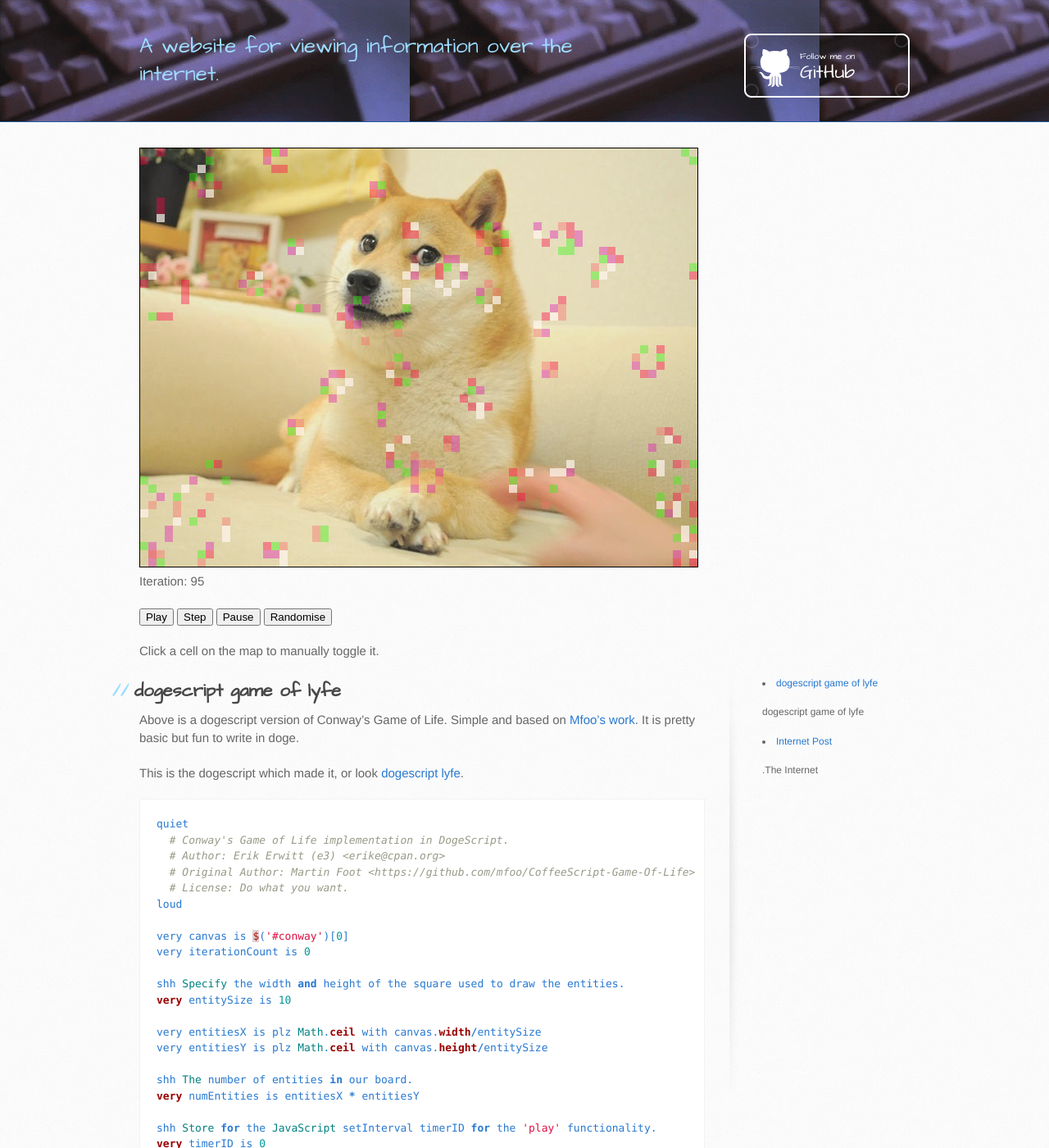
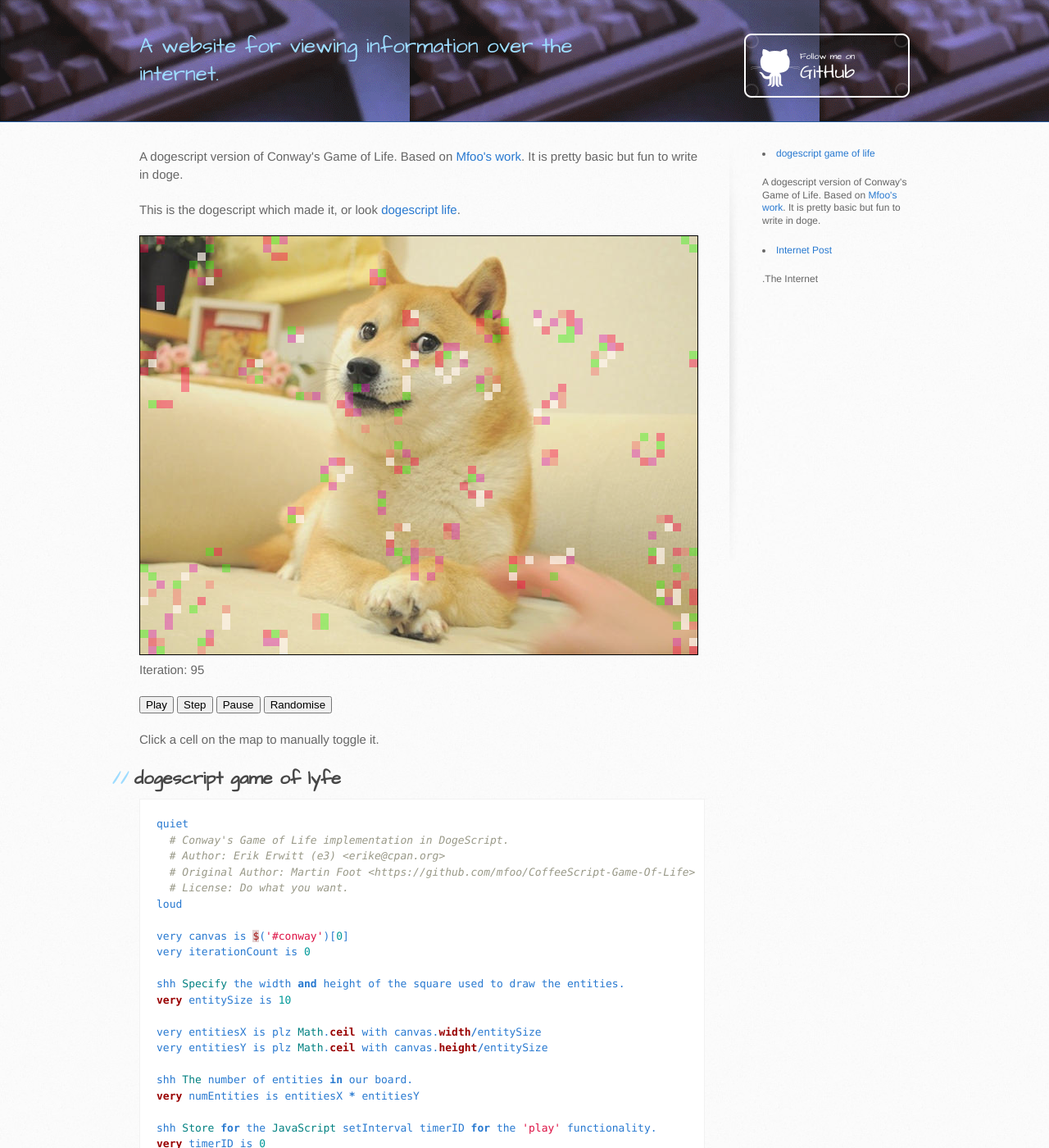
Before and after one commit to ejesse/eerwitt.github.io, a Jekyll site: the page built from index.md, in a window 1280 px wide and 1400 px high. Shown: the whole window at 82% size. Built offline with Jekyll 4.4.1, drawn with Linux system fonts in a browser that asks for light colours; nearby versions of some CDN libraries; some of the changed text lies outside the part shown.

Commit message:
updated to a html version of post and changed to not include in the layout

```diff
--- a/_includes/conways-game-of-lyfe.html
+++ /dev/null
@@ -1,16 +0,0 @@
-<canvas id="conway" width="680" height="510" style="border: 1px solid black;background:url(images/doge.jpg);"></canvas>
-<p>
-    Iteration: <span id="iterationNumber">0<span>
-</p>
-<p>
-    <button id="play">Play</button>
-    <button id="stepper">Step</button>
-    <button id="pause">Pause</button>
-    <button id="randomise">Randomise</button>
-</p>
-<p>
-    Click a cell on the map to manually toggle it.
-</p>
-
-<script src="https://ajax.googleapis.com/ajax/libs/jquery/1.7.2/jquery.min.js"></script>
-<script src="javascripts/conway.js"></script>
--- a/_layouts/default.html
+++ b/_layouts/default.html
@@ -26,12 +26,6 @@
 
 
     <div id="content-wrapper">
-      <div class="inner clearfix">
-        <secion id="game">
-          {% include conways-game-of-lyfe.html %}
-        </section>
-      </div>
-
       <div class="inner clearfix">
         <section id="main-content">
           {{content}}
--- a/_posts/2014-04-03-dogescript-game-of-lyfe.md
+++ b/_posts/2014-04-03-dogescript-game-of-lyfe.html
@@ -1,13 +1,30 @@
 ---
 layout: default
-title: dogescript game of lyfe
+title: dogescript game of life
+featured: true
 ---
 
-## dogescript game of lyfe
+<p>A dogescript version of Conway's Game of Life. Based on <a href="https://github.com/mfoo/CoffeeScript-Game-Of-Life" title="Mfoo's Work">Mfoo's work</a>. It is pretty basic but fun to write in doge.</p>
 
-Above is a dogescript version of Conway's Game of Life. Simple and based on [Mfoo's work](https://github.com/mfoo/CoffeeScript-Game-Of-Life). It is pretty basic but fun to write in doge.
+<p>This is the dogescript which made it, or look <a href="https://github.com/eerwitt/doge-game-of-life" title="dogescript life">dogescript life</a>.</p>
 
-This is the dogescript which made it, or look [dogescript lyfe](https://github.com/eerwitt/doge-game-of-life).
+<div><canvas id="conway" width="680" height="510" style="border: 1px solid black;background:url(images/doge.jpg);"></canvas></div>
+
+<p>Iteration: <span id="iterationNumber">0</span></p>
+<p>
+    <button id="play">Play</button>
+    <button id="stepper">Step</button>
+    <button id="pause">Pause</button>
+    <button id="randomise">Randomise</button>
+</p>
+<p>Click a cell on the map to manually toggle it.</p>
+
+<script type="text/javascript">
+  document.write(unescape("%3Cscript src='https://ajax.googleapis.com/ajax/libs/jquery/1.7.2/jquery.min.js' type='text/javascript'%3E%3C/script%3E"));
+  document.write(unescape("%3Cscript src='javascripts/conway.js' type='text/javascript'%3E%3C/script%3E"));
+</script>
+
+<h2 id='dogescript_game_of_lyfe'>dogescript game of lyfe</h2>
 
 {% highlight ruby %}
 quiet
--- a/index.md
+++ b/index.md
@@ -4,5 +4,7 @@ title: (e3) Homepage
 ---
 
 {% for post in site.posts %}
-  {{ post.content }}
+{% if post.featured %}
+{{ post.content }}
+{% endif %}
 {% endfor %}
```
